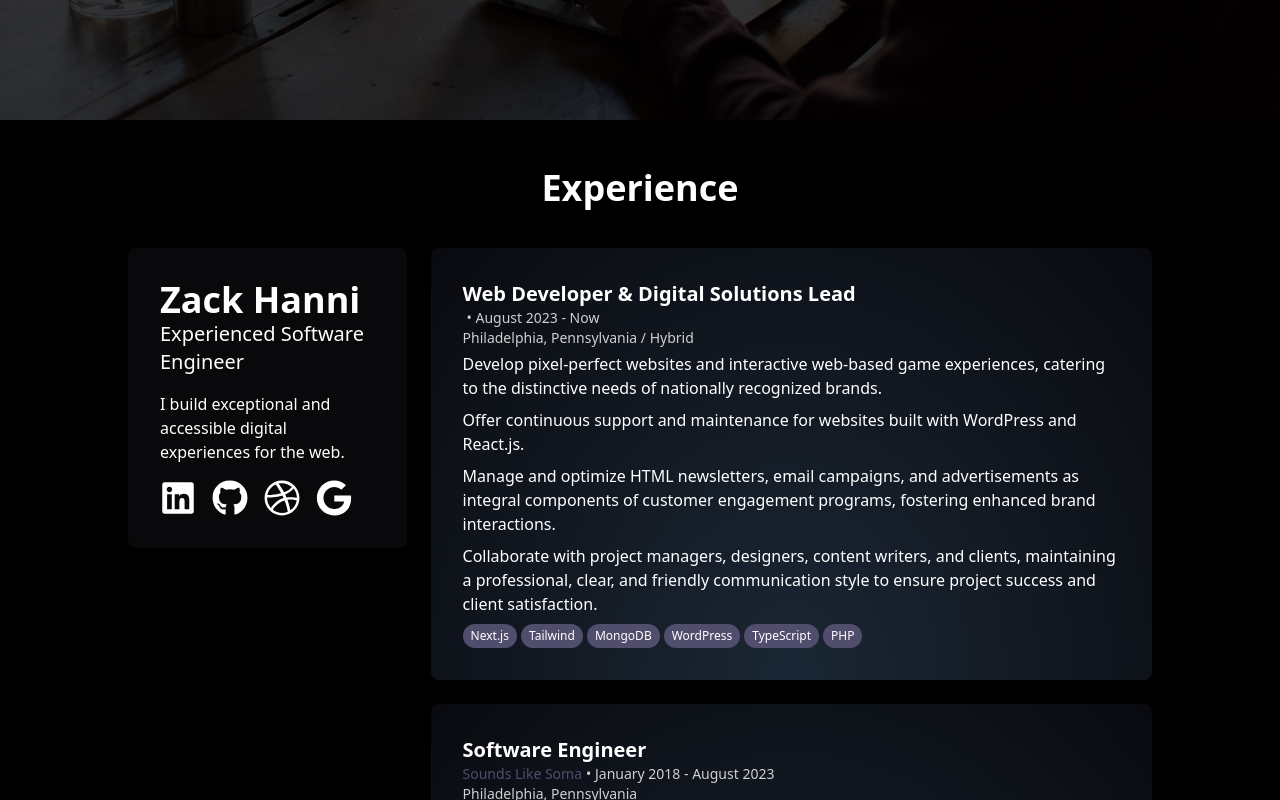
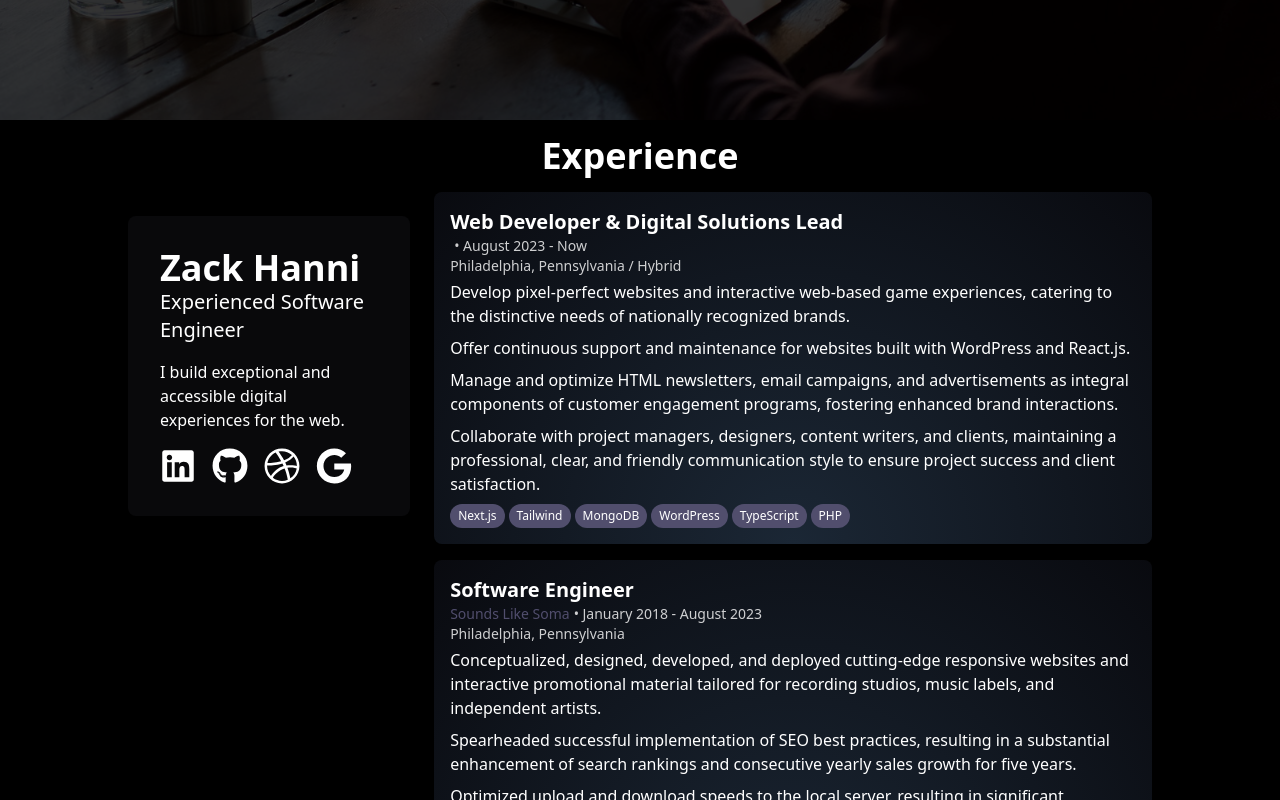
Before and after one commit to zackhanni/zachary.works, a Next.js app: page / in a window 1280 px wide. Shown: the part 680-1480 px from the top of the page. Built offline with nearby package versions, Linux system fonts and the light colour scheme.

Commit message:
reduded padding especially around the h2 to help hide herobuttons during scroll

```diff
--- a/app/components/Experience.tsx
+++ b/app/components/Experience.tsx
@@ -6,7 +6,7 @@ import ZackFLoatingCard from "./ZackFloatingCard";
 export default function Experience() {
   return (
     <section>
-      <div className="bg-black text-white py-8 flex flex-col items-center justify-center">
+      <div className="bg-black text-white flex flex-col items-center justify-center">
         <h2
           id="experience"
           className="text-4xl font-bold text-center sticky top-0 z-10 w-full backdrop-blur py-4"
@@ -15,13 +15,12 @@ export default function Experience() {
         </h2>
         <div className="flex md:max-w-[90%] xl:max-w-[80%] 2xl:max-w-[60%] ">
           <ZackFLoatingCard />
-          <div className="max-w-screen-md">
+          <div className="max-w-screen-md space-y-4">
             {WorkData.map((job) => {
               return (
                 <div
                   key={job.company}
-                  className="bg-slate-800/20 p-4 sm:p-8
-        mt-6 rounded-lg radial-gradient backdrop-blur"
+                  className="bg-slate-800/20 p-4 rounded-lg radial-gradient backdrop-blur"
                 >
                   <p className="text-xl font-semibold">{job.title}</p>
                   <div className=" flex text-white/80 text-sm">
```
